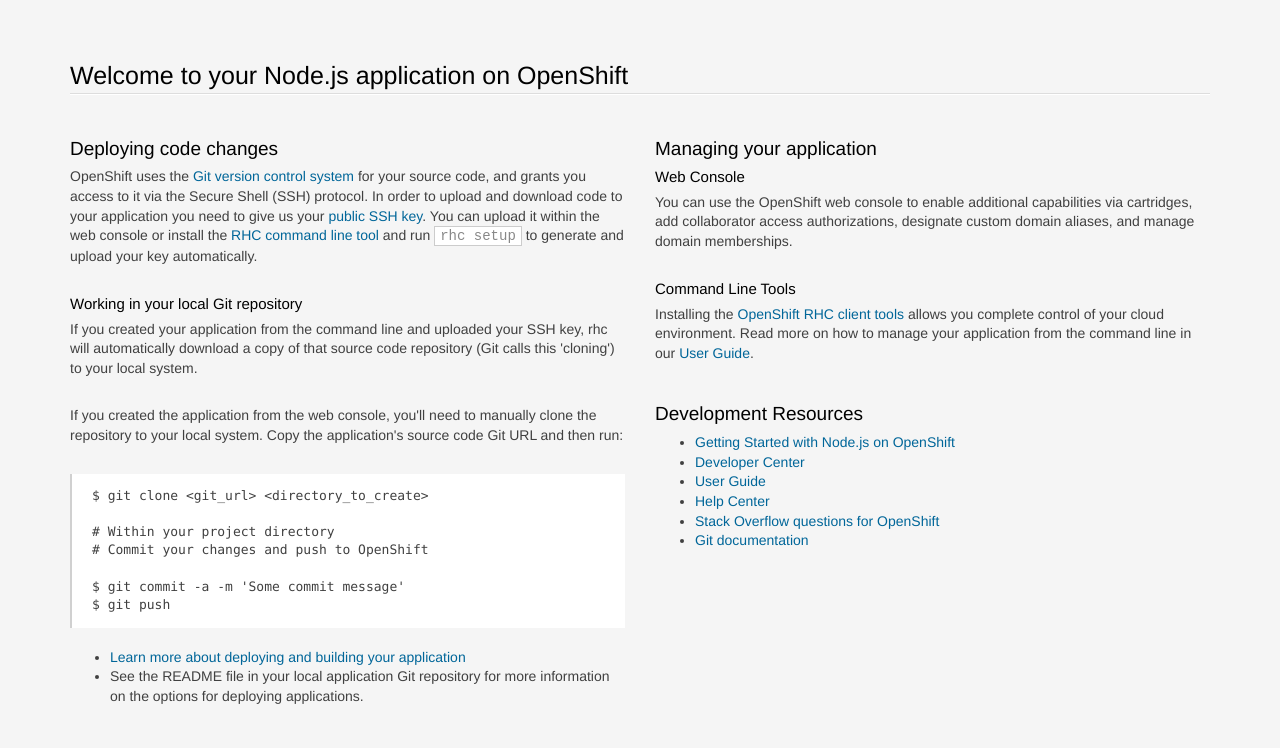
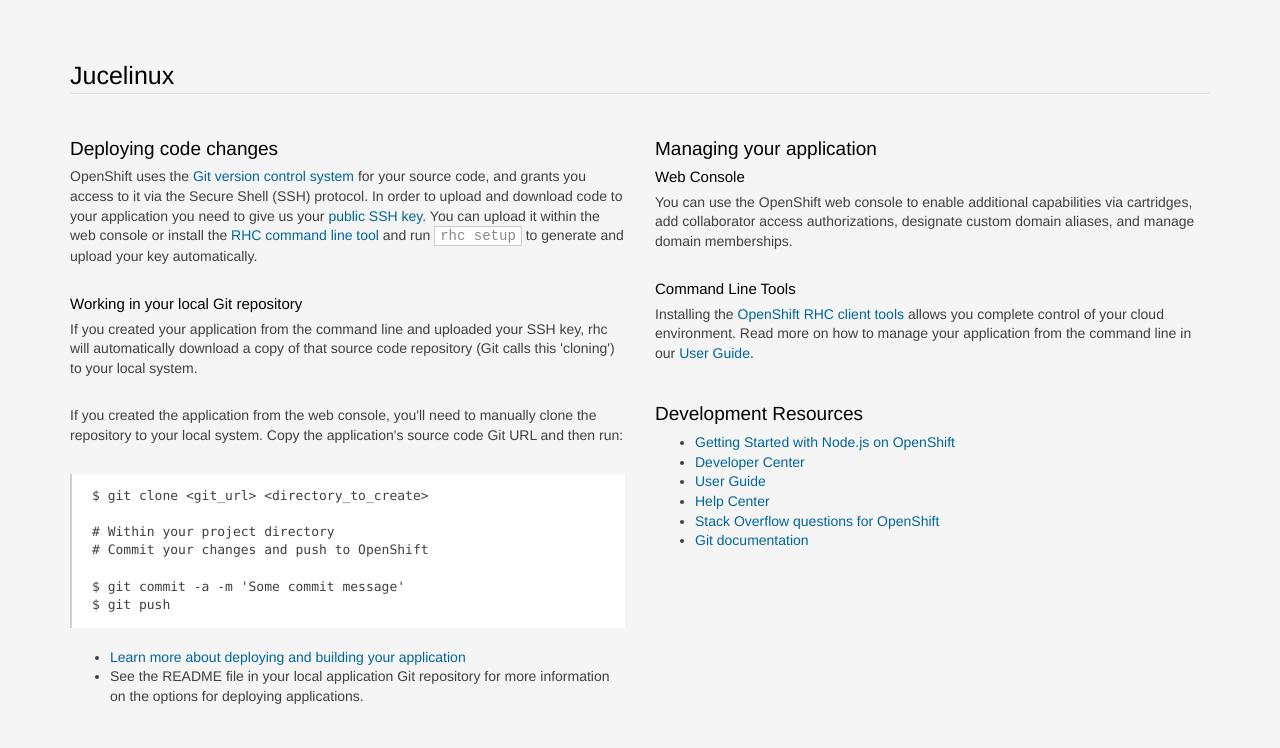
Before and after one commit to jucelinux/calculoMenorCaminho, a website: page index.html in a window 1280 px wide. Shown: the top 748 px of the page. Drawn offline with Linux system fonts and the light colour scheme.

Commit message:
Alteração do head

```diff
--- a/index.html
+++ b/index.html
@@ -207,7 +207,7 @@
 <body>
 <section class='container'>
           <hgroup>
-            <h1>Welcome to your Node.js application on OpenShift</h1>
+            <h1>Jucelinux</h1>
           </hgroup>
 
 
```
